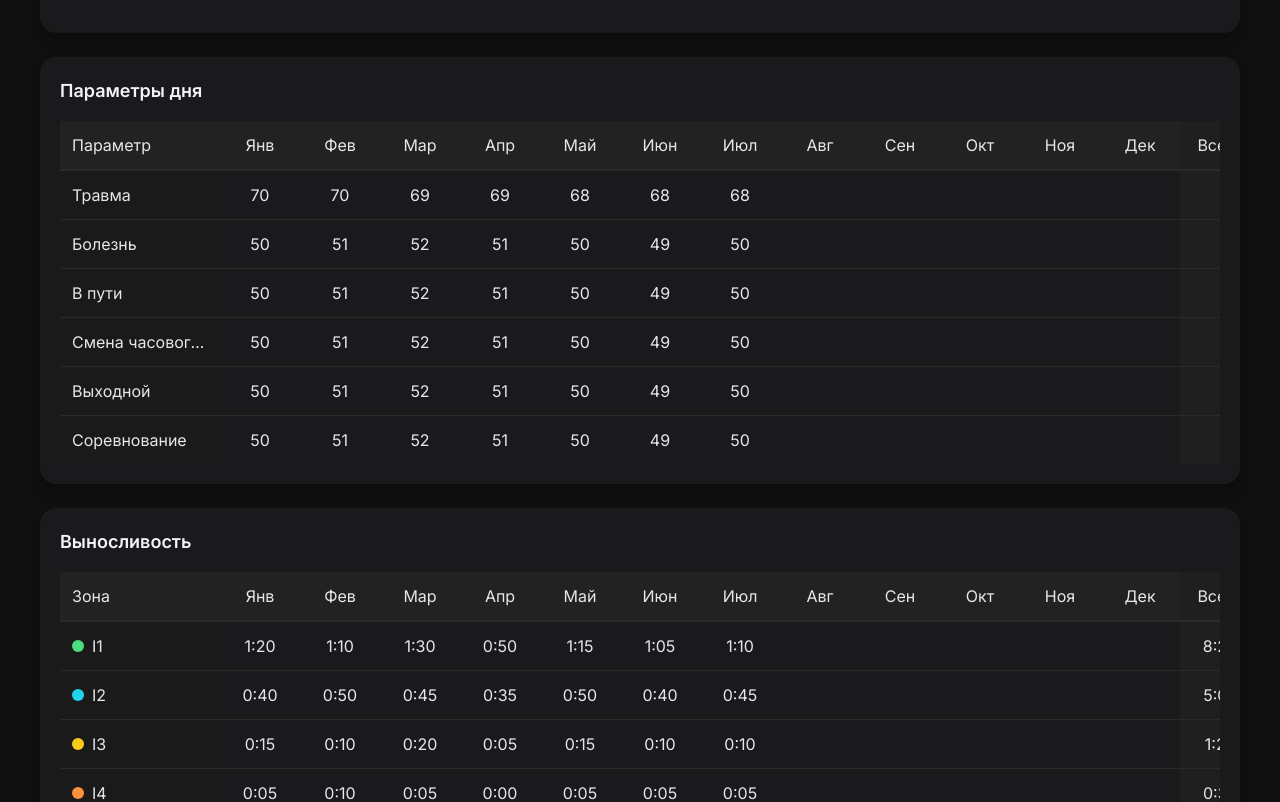
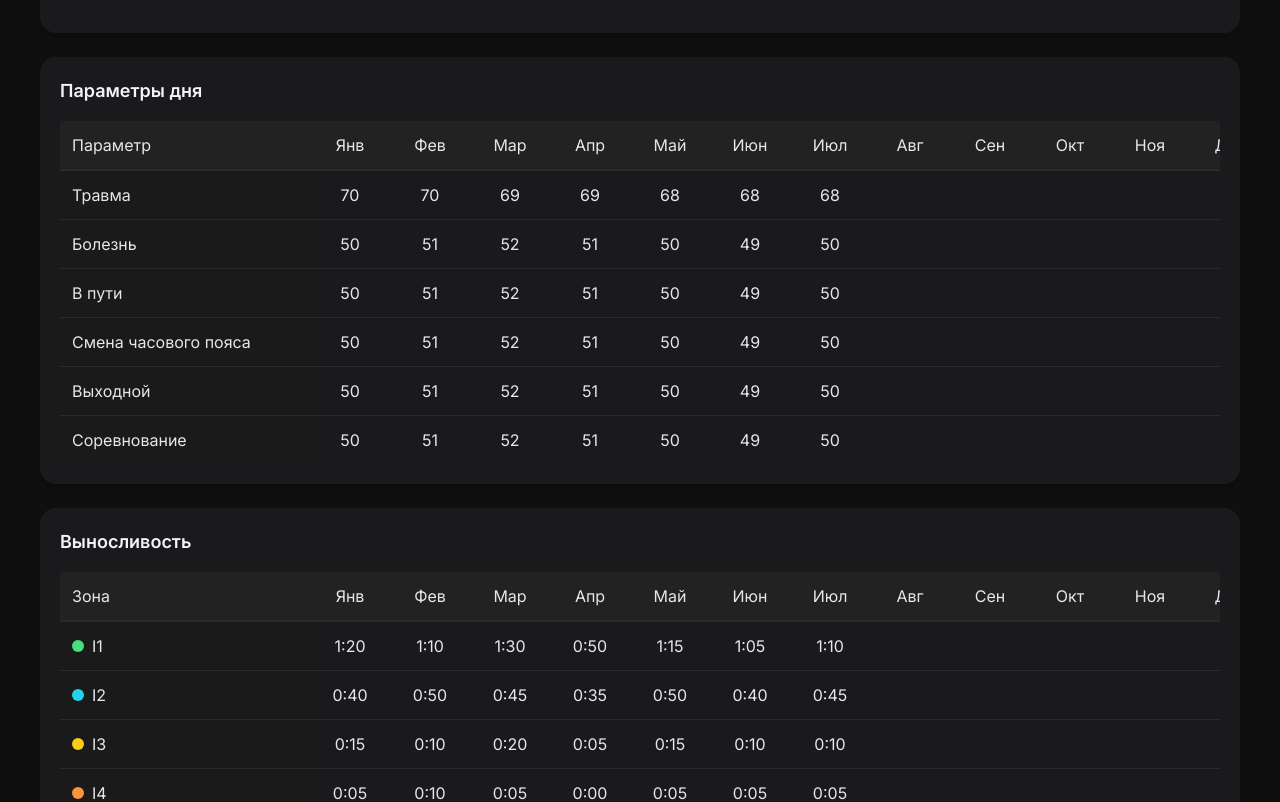
Before and after one commit to mbaliabin/dagbook-test, a React (Vite) app in the folder fasx-frontend/: page /statistics in a window 1280 px wide. Shown: the part 560-1362 px from the top of the page. Built offline with nearby package versions, Linux system fonts and the light colour scheme.

Commit message:
Доработка StatisticsPage.tsx 314

```diff
--- a/fasx-frontend/src/pages/StatisticsPage.tsx
+++ b/fasx-frontend/src/pages/StatisticsPage.tsx
@@ -176,7 +176,7 @@ export default function StatsPage() {
     const weekColWidth = 80;
     const monthColWidth = 100;
     const yearColWidth = 80;
-    const leftColWidth = 160;
+    const leftColWidth = 250;
     const totalColWidth = 80;
 
     const colWidth =
```
